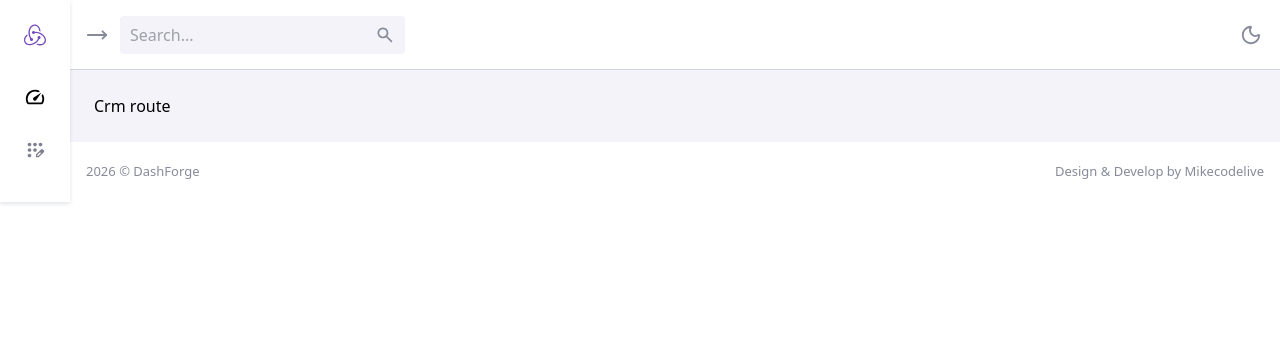
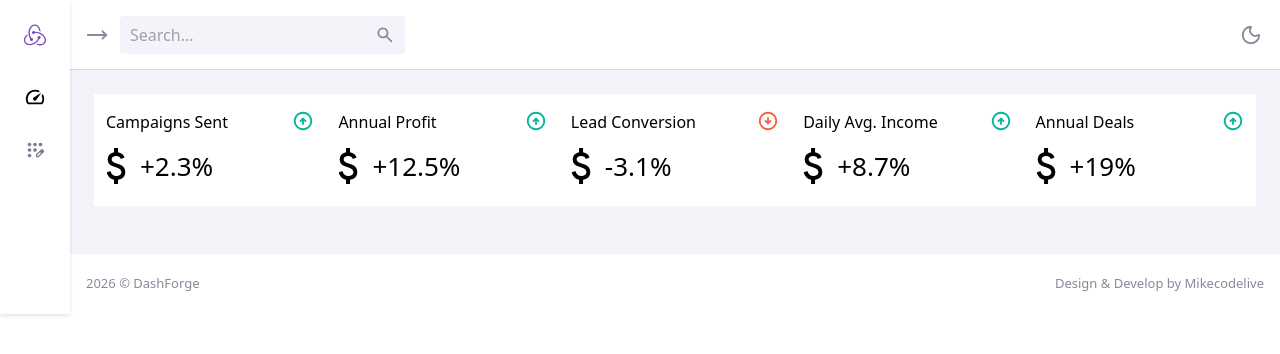
Before and after one commit to Mike-codelive/Dashforge, a React (Vite) app: page /crm in a window 1280 px wide. Shown: the top 354 px of the page. Built offline with nearby package versions, Linux system fonts and the light colour scheme.

Commit message:
feat(crm): add route and TopStats dashboard section

```diff
--- a/src/app/routes/analytics.tsx
+++ b/src/app/routes/analytics.tsx
@@ -1,5 +1,5 @@
-import { Analitics } from "../../features/analytics/Analitics";
+import { Analytics } from "../../features/analytics/Analitics";
 
-export const Analytics = () => {
-  return <Analitics />;
+export const AnalyticsRoute = () => {
+  return <Analytics />;
 };
--- a/src/app/routes/calendar.tsx
+++ b/src/app/routes/calendar.tsx
@@ -1,3 +1,3 @@
-export const Calendar = () => {
+export const CalendarRoute = () => {
   return <h1>Calendar route</h1>;
 };
--- a/src/app/routes/chat.tsx
+++ b/src/app/routes/chat.tsx
@@ -1,3 +1,3 @@
-export const Chat = () => {
+export const ChatRoute = () => {
   return <h1>Chat route</h1>;
 };
--- a/src/app/routes/crm.tsx
+++ b/src/app/routes/crm.tsx
@@ -1,3 +1,5 @@
-export const Crm = () => {
-  return <h1>Crm route</h1>;
+import { Crm } from "../../features/crm/Crm";
+
+export const CrmRoute = () => {
+  return <Crm />;
 };
--- a/src/features/analytics/Analitics.tsx
+++ b/src/features/analytics/Analitics.tsx
@@ -7,7 +7,7 @@ import { TopReferralsPages } from "./sections/TopReferralsPages";
 import { TrialUpgrade } from "./sections/TrialUpgrade";
 import { UsersByDevice } from "./sections/UsersByDevice";
 
-export const Analitics = () => {
+export const Analytics = () => {
   return (
     <>
       <TrialUpgrade />
--- /dev/null
+++ b/src/features/crm/Crm.tsx
@@ -0,0 +1,5 @@
+import { TopStats } from "./sections/TopStats";
+
+export const Crm = () => {
+  return <TopStats />;
+};
--- /dev/null
+++ b/src/features/crm/data/topStats.ts
@@ -0,0 +1,45 @@
+export const topStats = [
+  {
+    title: "Campaigns Sent",
+    value: "18,956",
+    change: "+2.3%",
+    changeColor: "text-green-600 dark:text-green-400",
+    icon: "text-DF-green",
+    iconBg: "bg-blue-100 text-blue-600 dark:bg-blue-900/30 dark:text-blue-400",
+  },
+  {
+    title: "Annual Profit",
+    value: "$124.8k",
+    change: "+12.5%",
+    changeColor: "text-green-600 dark:text-green-400",
+    icon: "text-DF-green",
+    iconBg:
+      "bg-green-100 text-green-600 dark:bg-green-900/30 dark:text-green-400",
+  },
+  {
+    title: "Lead Conversion",
+    value: "68.4%",
+    change: "-3.1%",
+    changeColor: "text-red-600 dark:text-red-400",
+    icon: "text-DF-danger rotate-180",
+    iconBg:
+      "bg-orange-100 text-orange-600 dark:bg-orange-900/30 dark:text-orange-400",
+  },
+  {
+    title: "Daily Avg. Income",
+    value: "$2,450",
+    change: "+8.7%",
+    changeColor: "text-green-600 dark:text-green-400",
+    icon: "text-DF-green",
+    iconBg:
+      "bg-purple-100 text-purple-600 dark:bg-purple-900/30 dark:text-purple-400",
+  },
+  {
+    title: "Annual Deals",
+    value: "346",
+    change: "+19%",
+    changeColor: "text-green-600 dark:text-green-400",
+    icon: "text-DF-green",
+    iconBg: "bg-teal-100 text-teal-600 dark:bg-teal-900/30 dark:text-teal-400",
+  },
+];
--- /dev/null
+++ b/src/features/crm/sections/TopStats.tsx
@@ -0,0 +1,32 @@
+import { ArrowCircleUp, Dollar } from "../../../icons";
+import { topStats } from "../data/topStats";
+
+export const TopStats = () => {
+  return (
+    <div className="mb-6 grid grid-cols-1 sm:grid-cols-2 lg:grid-cols-3 xl:grid-cols-5">
+      {topStats.map((stat) => (
+        <div
+          key={stat.title}
+          className="bg-DF-surface dark:bg-DF-bg-dark overflow-hidden px-3 py-4 dark:border-white/5"
+        >
+          <div>
+            <h5 className="mb-2 flex justify-between">
+              {stat.title}
+              <i>
+                <ArrowCircleUp
+                  className={`h-DF-nav-icons w-DF-nav-icons ${stat.icon}`}
+                />
+              </i>
+            </h5>
+            <p className="flex items-center text-[26px]">
+              <i>
+                <Dollar className="-ml-3.5 h-12 w-12" />
+              </i>
+              {stat.change}
+            </p>
+          </div>
+        </div>
+      ))}
+    </div>
+  );
+};
--- /dev/null
+++ b/src/icons/ArrowCircleUp.tsx
@@ -0,0 +1,20 @@
+import type { SVGProps } from "react";
+
+export const ArrowCircleUp = (props: SVGProps<SVGSVGElement>) => {
+  return (
+    <svg
+      {...props}
+      xmlns="http://www.w3.org/2000/svg"
+      height={20}
+      width={20}
+      viewBox="0 -960 960 960"
+      fill="currentColor"
+      stroke="currentColor"
+      strokeWidth="2"
+      strokeLinecap="round"
+      strokeLinejoin="round"
+    >
+      <path d="M440-320h80v-168l64 64 56-56-160-160-160 160 56 56 64-64v168Zm40 240q-83 0-156-31.5T197-197q-54-54-85.5-127T80-480q0-83 31.5-156T197-763q54-54 127-85.5T480-880q83 0 156 31.5T763-763q54 54 85.5 127T880-480q0 83-31.5 156T763-197q-54 54-127 85.5T480-80Zm0-80q134 0 227-93t93-227q0-134-93-227t-227-93q-134 0-227 93t-93 227q0 134 93 227t227 93Zm0-320Z" />
+    </svg>
+  );
+};
--- a/src/icons/index.ts
+++ b/src/icons/index.ts
@@ -10,6 +10,7 @@ import { Speed } from "./Speed";
 import { Apps } from "./Apps";
 import { ArrowUpward } from "./ArrowUpward";
 import { Dollar } from "./Dollar";
+import { ArrowCircleUp } from "./ArrowCircleUp";
 
 export {
   Sun,
@@ -24,4 +25,5 @@ export {
   Apps,
   ArrowUpward,
   Dollar,
+  ArrowCircleUp,
 };
```
Also changed, not shown: src/app/router.tsx (+8 -8 lines).
